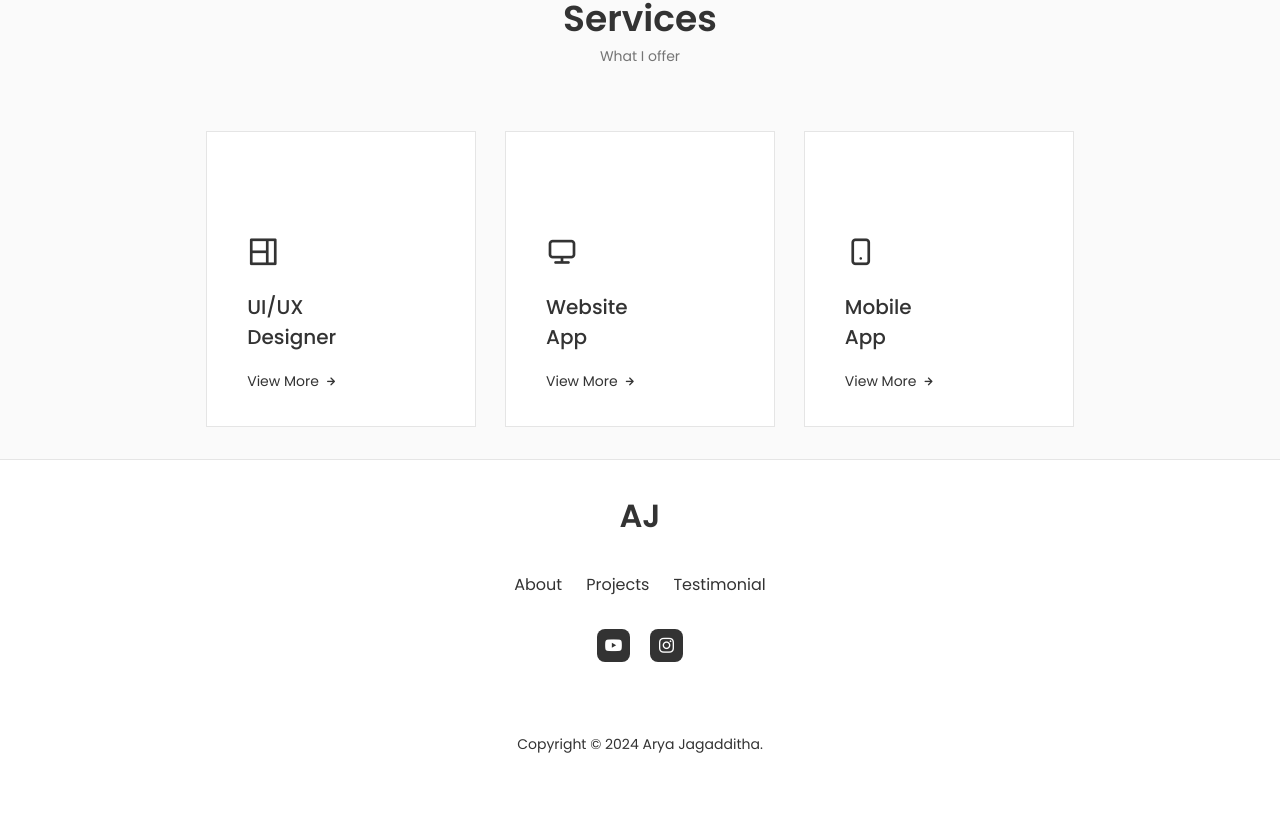
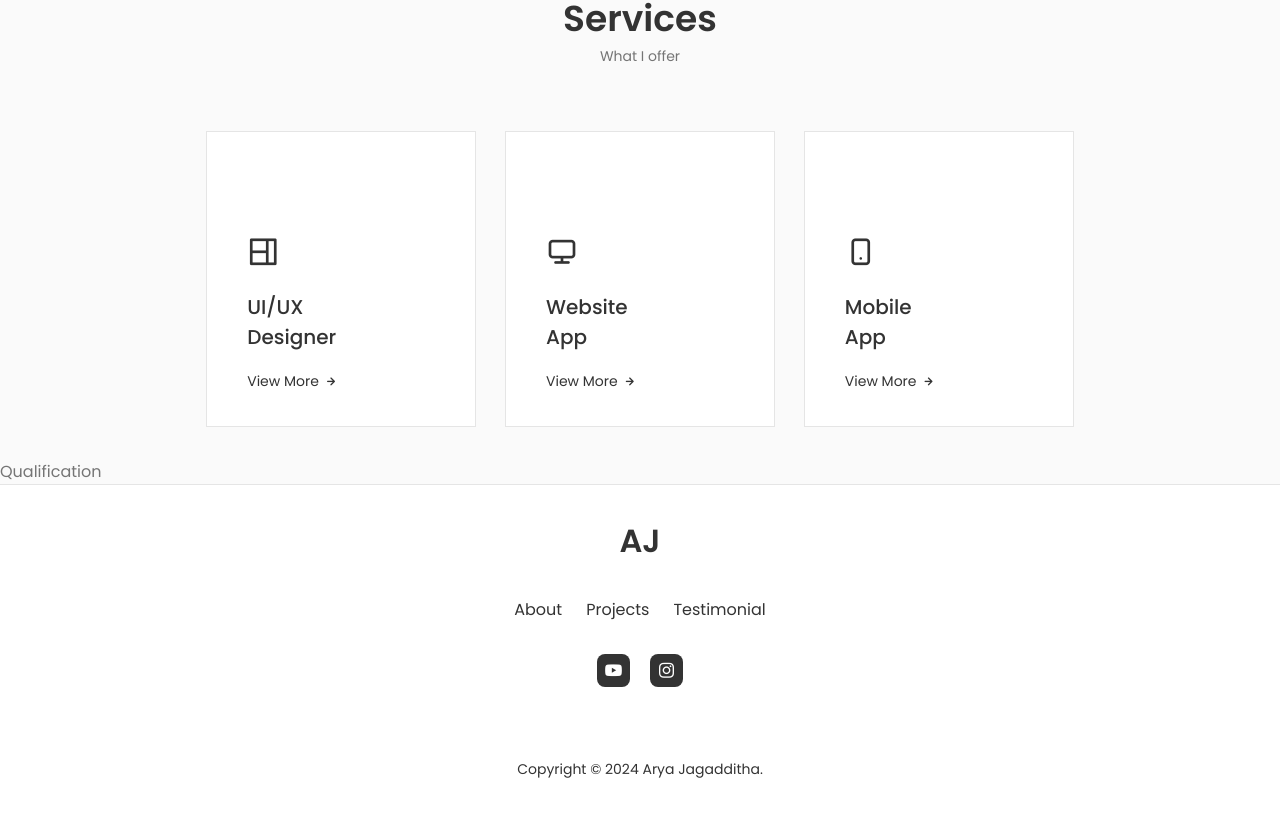
Before and after one commit to DrRhea/portfolio, a React (Vite) app: page / in a window 1280 px wide. Shown: the part 2116-2932 px from the top of the page. Built offline with nearby package versions, Linux system fonts and the light colour scheme.

Commit message:
add qualification section

```diff
--- a/src/App.jsx
+++ b/src/App.jsx
@@ -5,6 +5,7 @@ import Home from "./components/home/Home"
 import About from "./components/about/About"
 import Skills from "./components/skills/Skills"
 import Services from "./components/services/Services"
+import Qualification from "./components/qualification/Qualification"
 import Footer from "./components/footer/Footer"
 import ScrollUp from "./components/ScrollUp/ScrollUp"
 
@@ -17,6 +18,7 @@ const App = () => {
         <About />
         <Skills />
         <Services />
+        <Qualification />
       </main>
 
       <Footer />
--- /dev/null
+++ b/src/components/qualification/Qualification.jsx
@@ -0,0 +1,10 @@
+import React from 'react'
+import "./qualification.css"
+
+const Qualification = () => {
+  return (
+    <div>Qualification</div>
+  )
+}
+
+export default Qualification
```
Also changed, not shown: src/components/qualification/qualification.css (added).
